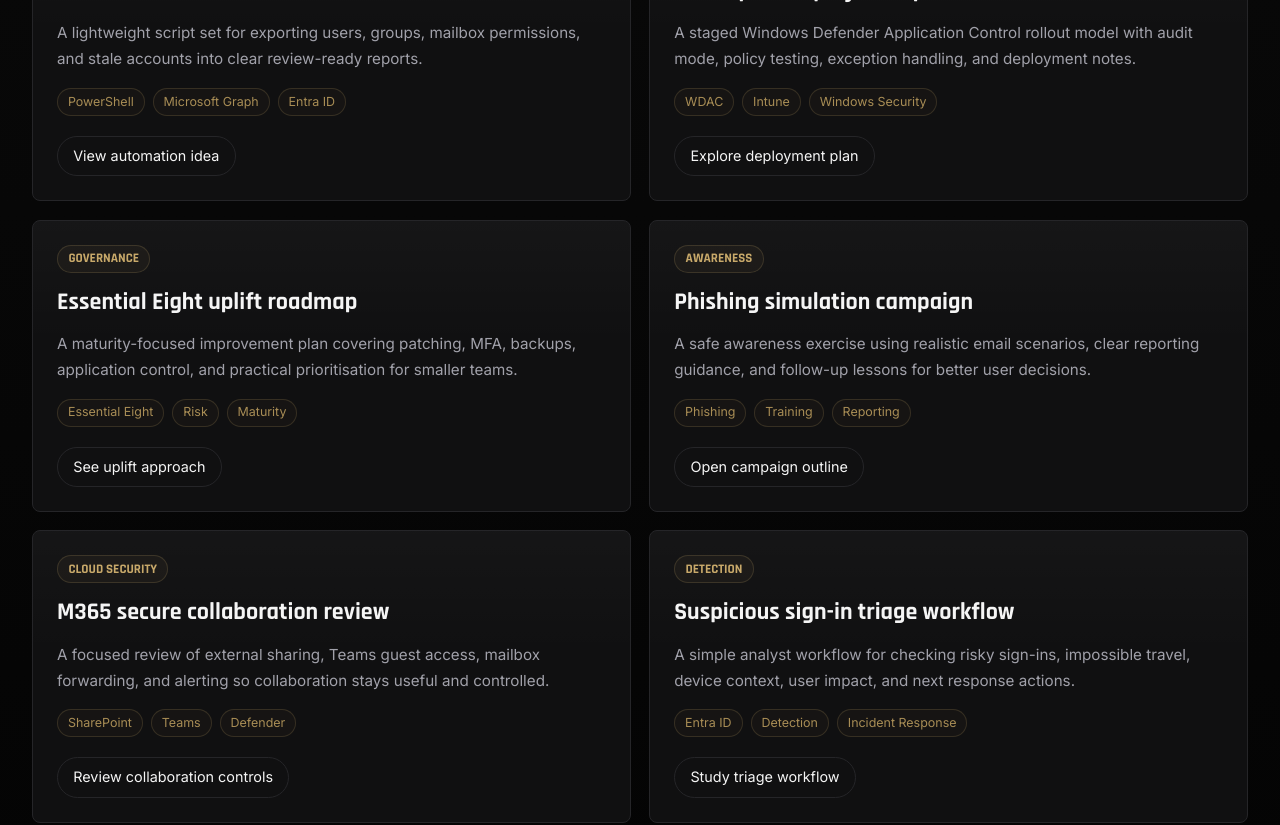
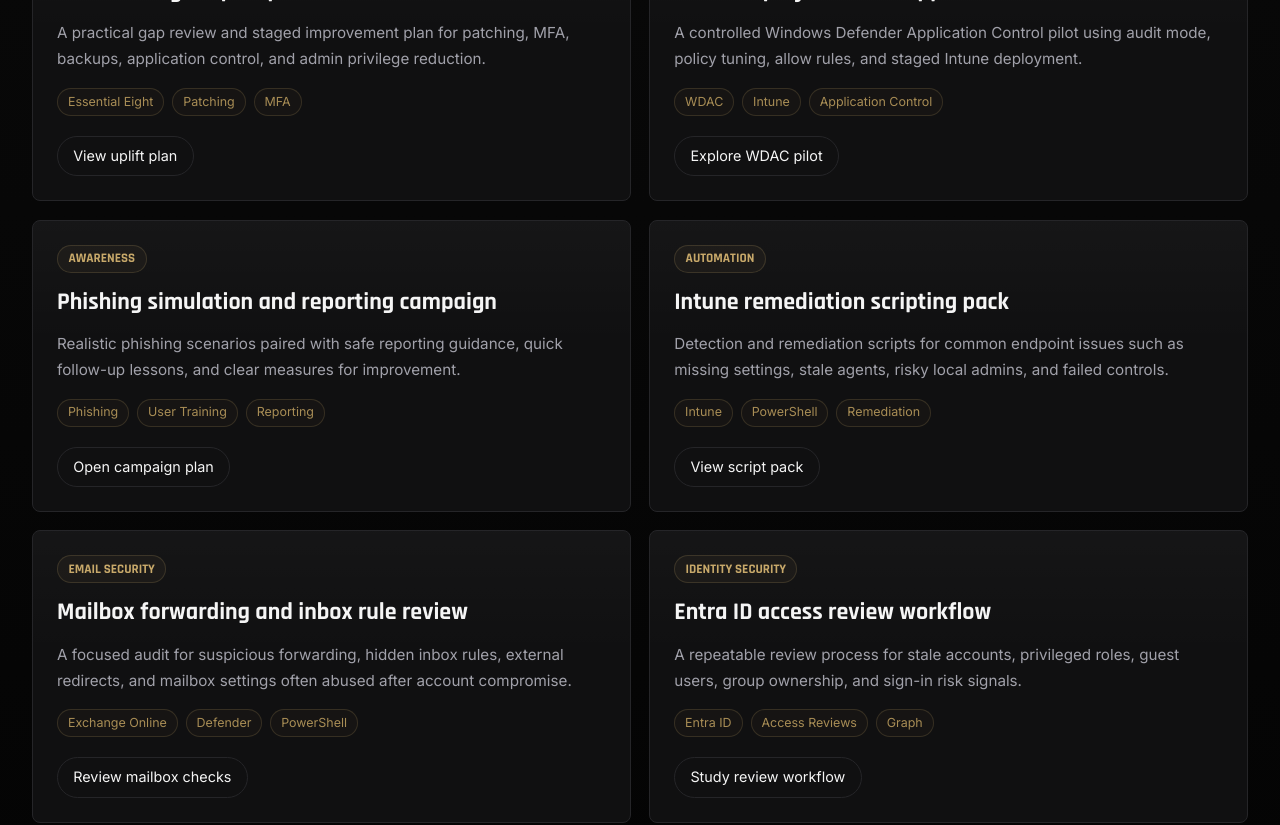
Before and after one commit to SamiDhariwal/thecybersnacks-app, a Next.js app: page /projects in a window 1280 px wide. Shown: the part 1000-1825 px from the top of the page. Built offline with nearby package versions, Linux system fonts and the light colour scheme.

Commit message:
Update Projects with real cybersecurity examples

```diff
--- a/src/app/projects/page.tsx
+++ b/src/app/projects/page.tsx
@@ -1,60 +1,60 @@
 const featuredProject = {
   category: "Microsoft 365 Security",
-  title: "M365 security hardening baseline",
+  title: "Microsoft 365 security hardening baseline",
   description:
-    "A practical hardening project focused on reducing common Microsoft 365 risks with MFA improvements, safer sharing defaults, audit visibility, and admin role review.",
-  tags: ["Microsoft 365", "MFA", "Conditional Access", "Defender"],
-  cta: "Review hardening scope",
+    "A tenant hardening review covering MFA coverage, legacy authentication, admin roles, mailbox forwarding, external sharing, and audit logging.",
+  tags: ["Microsoft 365", "Entra ID", "Defender", "SharePoint"],
+  cta: "Review hardening plan",
 };
 
 const projects = [
   {
-    category: "Automation",
-    title: "PowerShell user access review toolkit",
+    category: "Governance",
+    title: "Essential Eight uplift plan",
     description:
-      "A lightweight script set for exporting users, groups, mailbox permissions, and stale accounts into clear review-ready reports.",
-    tags: ["PowerShell", "Microsoft Graph", "Entra ID"],
-    cta: "View automation idea",
+      "A practical gap review and staged improvement plan for patching, MFA, backups, application control, and admin privilege reduction.",
+    tags: ["Essential Eight", "Patching", "MFA"],
+    cta: "View uplift plan",
   },
   {
     category: "Endpoint Security",
-    title: "WDAC pilot deployment plan",
+    title: "WDAC deployment and application control",
     description:
-      "A staged Windows Defender Application Control rollout model with audit mode, policy testing, exception handling, and deployment notes.",
-    tags: ["WDAC", "Intune", "Windows Security"],
-    cta: "Explore deployment plan",
-  },
-  {
-    category: "Governance",
-    title: "Essential Eight uplift roadmap",
-    description:
-      "A maturity-focused improvement plan covering patching, MFA, backups, application control, and practical prioritisation for smaller teams.",
-    tags: ["Essential Eight", "Risk", "Maturity"],
-    cta: "See uplift approach",
+      "A controlled Windows Defender Application Control pilot using audit mode, policy tuning, allow rules, and staged Intune deployment.",
+    tags: ["WDAC", "Intune", "Application Control"],
+    cta: "Explore WDAC pilot",
   },
   {
     category: "Awareness",
-    title: "Phishing simulation campaign",
+    title: "Phishing simulation and reporting campaign",
     description:
-      "A safe awareness exercise using realistic email scenarios, clear reporting guidance, and follow-up lessons for better user decisions.",
-    tags: ["Phishing", "Training", "Reporting"],
-    cta: "Open campaign outline",
+      "Realistic phishing scenarios paired with safe reporting guidance, quick follow-up lessons, and clear measures for improvement.",
+    tags: ["Phishing", "User Training", "Reporting"],
+    cta: "Open campaign plan",
   },
   {
-    category: "Cloud Security",
-    title: "M365 secure collaboration review",
+    category: "Automation",
+    title: "Intune remediation scripting pack",
     description:
-      "A focused review of external sharing, Teams guest access, mailbox forwarding, and alerting so collaboration stays useful and controlled.",
-    tags: ["SharePoint", "Teams", "Defender"],
-    cta: "Review collaboration controls",
+      "Detection and remediation scripts for common endpoint issues such as missing settings, stale agents, risky local admins, and failed controls.",
+    tags: ["Intune", "PowerShell", "Remediation"],
+    cta: "View script pack",
   },
   {
-    category: "Detection",
-    title: "Suspicious sign-in triage workflow",
+    category: "Email Security",
+    title: "Mailbox forwarding and inbox rule review",
     description:
-      "A simple analyst workflow for checking risky sign-ins, impossible travel, device context, user impact, and next response actions.",
-    tags: ["Entra ID", "Detection", "Incident Response"],
-    cta: "Study triage workflow",
+      "A focused audit for suspicious forwarding, hidden inbox rules, external redirects, and mailbox settings often abused after account compromise.",
+    tags: ["Exchange Online", "Defender", "PowerShell"],
+    cta: "Review mailbox checks",
+  },
+  {
+    category: "Identity Security",
+    title: "Entra ID access review workflow",
+    description:
+      "A repeatable review process for stale accounts, privileged roles, guest users, group ownership, and sign-in risk signals.",
+    tags: ["Entra ID", "Access Reviews", "Graph"],
+    cta: "Study review workflow",
   },
 ];
 
```
